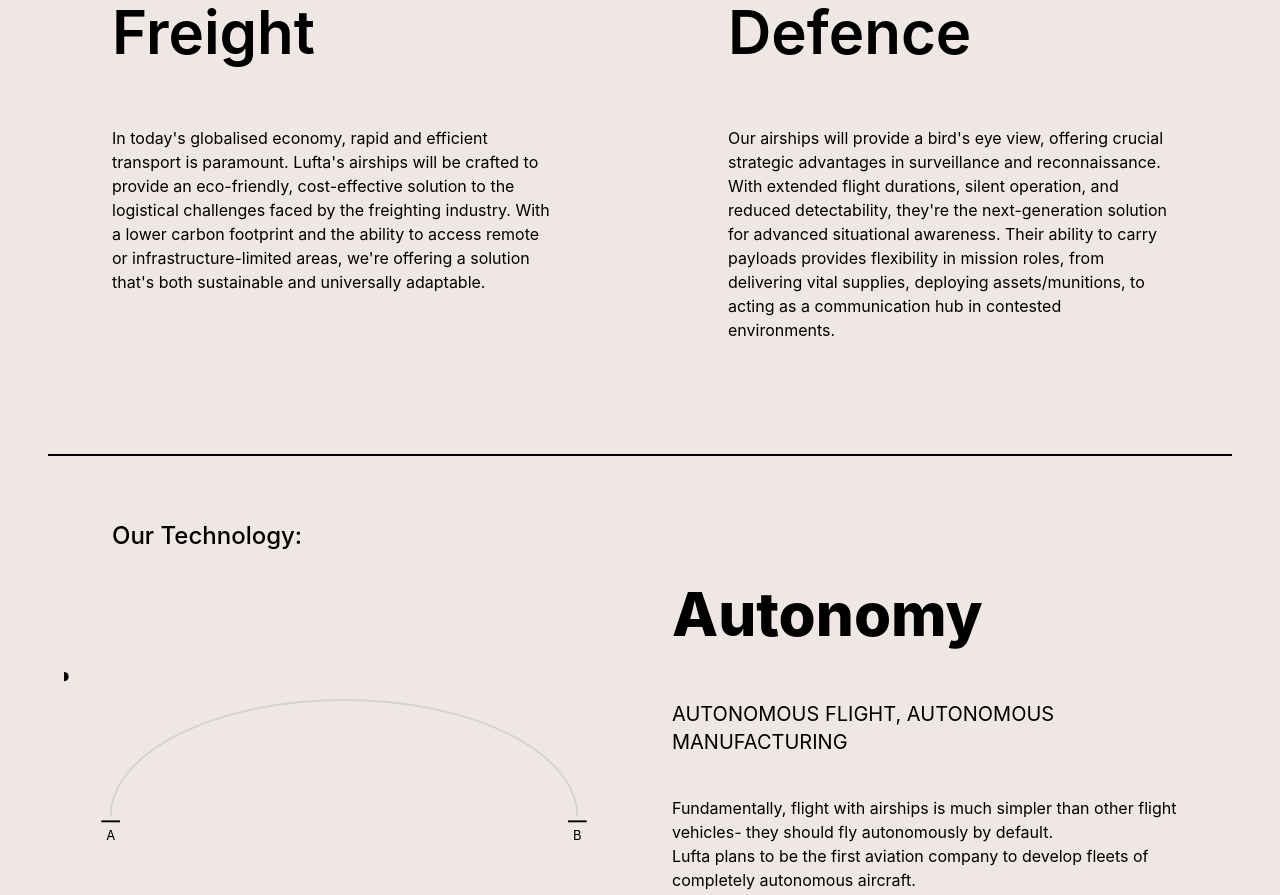
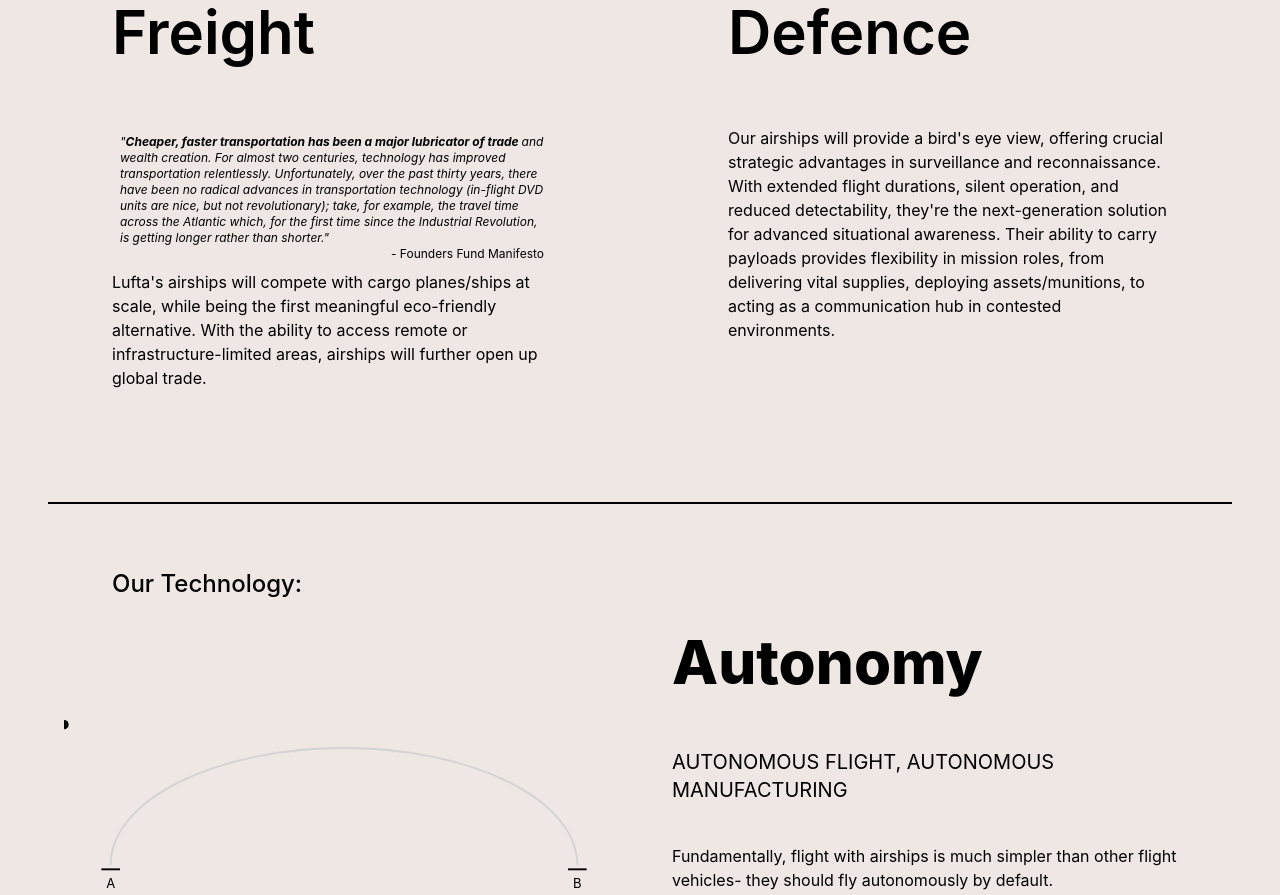
Before and after one commit to smolgrrr/Lufta, a React (Create React App) app: page / in a window 1280 px wide. Shown: the part 1160-2055 px from the top of the page. Built offline with nearby package versions, Linux system fonts and the light colour scheme.

Commit message:
smol changes 2

```diff
--- a/src/Body/Mission.tsx
+++ b/src/Body/Mission.tsx
@@ -19,10 +19,15 @@
                 <div className="grid grid-cols-1 sm:grid-cols-2 gap-4 sm:gap-8 lg:gap-12">
                     <div className='text-start px-4 sm:px-8 lg:px-16 pb-8'>
                         <p className="text-4xl sm:text-5xl lg:text-6xl font-semibold mb-4 sm:mb-8 lg:mb-16">Freight</p>
+                        <div className='p-2'>
+                        <p className="text-xs italic">
+                        "<b>Cheaper, faster transportation has been a major lubricator of trade </b>and wealth creation. For almost two centuries, technology has improved transportation relentlessly. Unfortunately, over the past thirty years, there have been no radical advances in transportation technology (in-flight DVD units are nice, but not revolutionary); take, for example, the travel time across the Atlantic which, for the first time since the Industrial Revolution, is getting longer rather than shorter."
+                        </p>
+                        <p className="text-xs text-right"><a href="https://foundersfund.com/2017/01/manifesto/">- Founders Fund Manifesto</a></p>
+                        </div>
                         <p className="">
-                            In today's globalised economy, rapid and efficient transport is paramount.
-                            Lufta's airships will be crafted to provide an eco-friendly, cost-effective solution to the logistical challenges faced by the freighting industry.
-                            With a lower carbon footprint and the ability to access remote or infrastructure-limited areas, we're offering a solution that's both sustainable and universally adaptable.
+                            Lufta's airships will compete with cargo planes/ships at scale, while being the first meaningful eco-friendly alternative.
+                            With the ability to access remote or infrastructure-limited areas, airships will further open up global trade.
                         </p>
                     </div>
                     <div className='text-start px-4 sm:px-8 lg:px-16 pb-8'>
```
